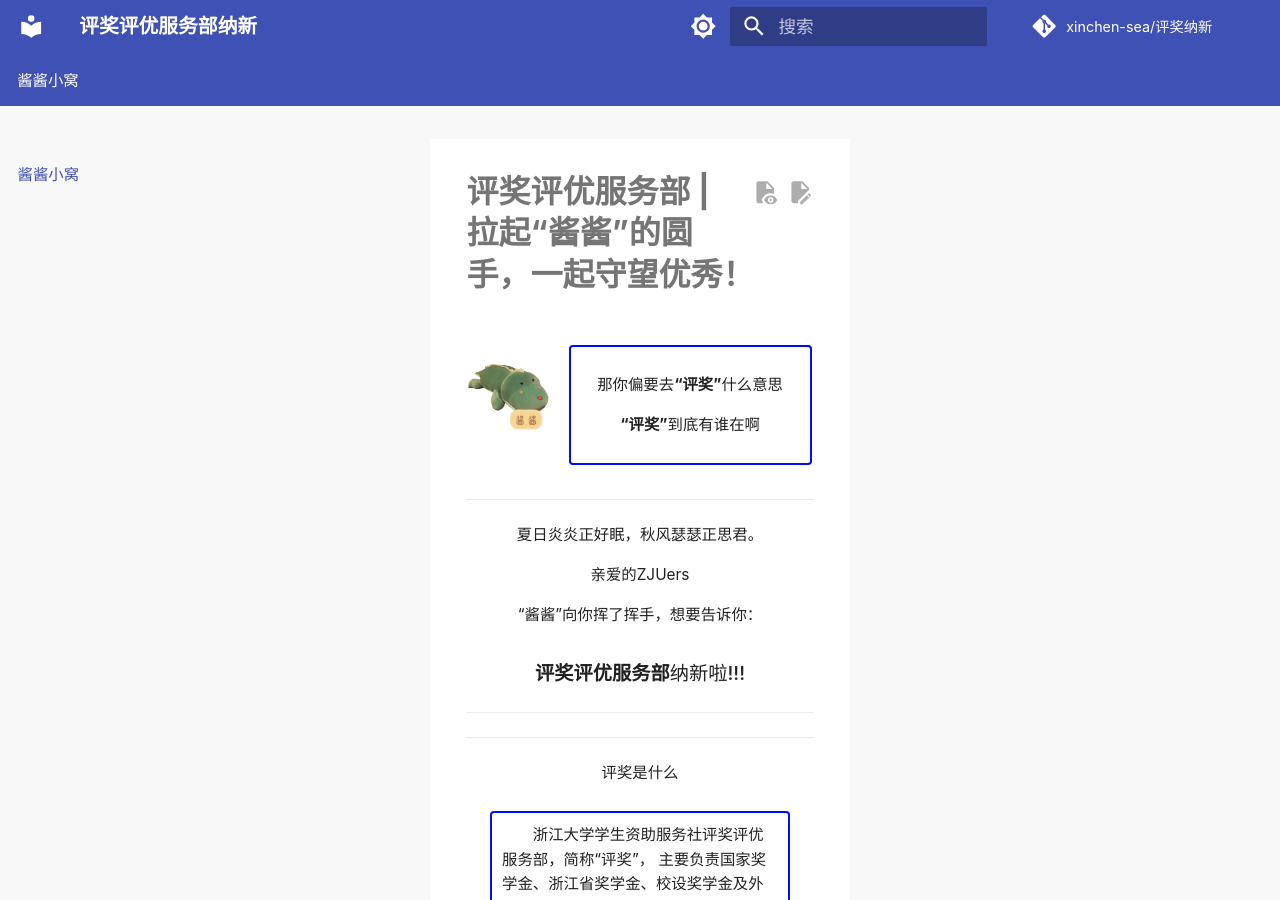
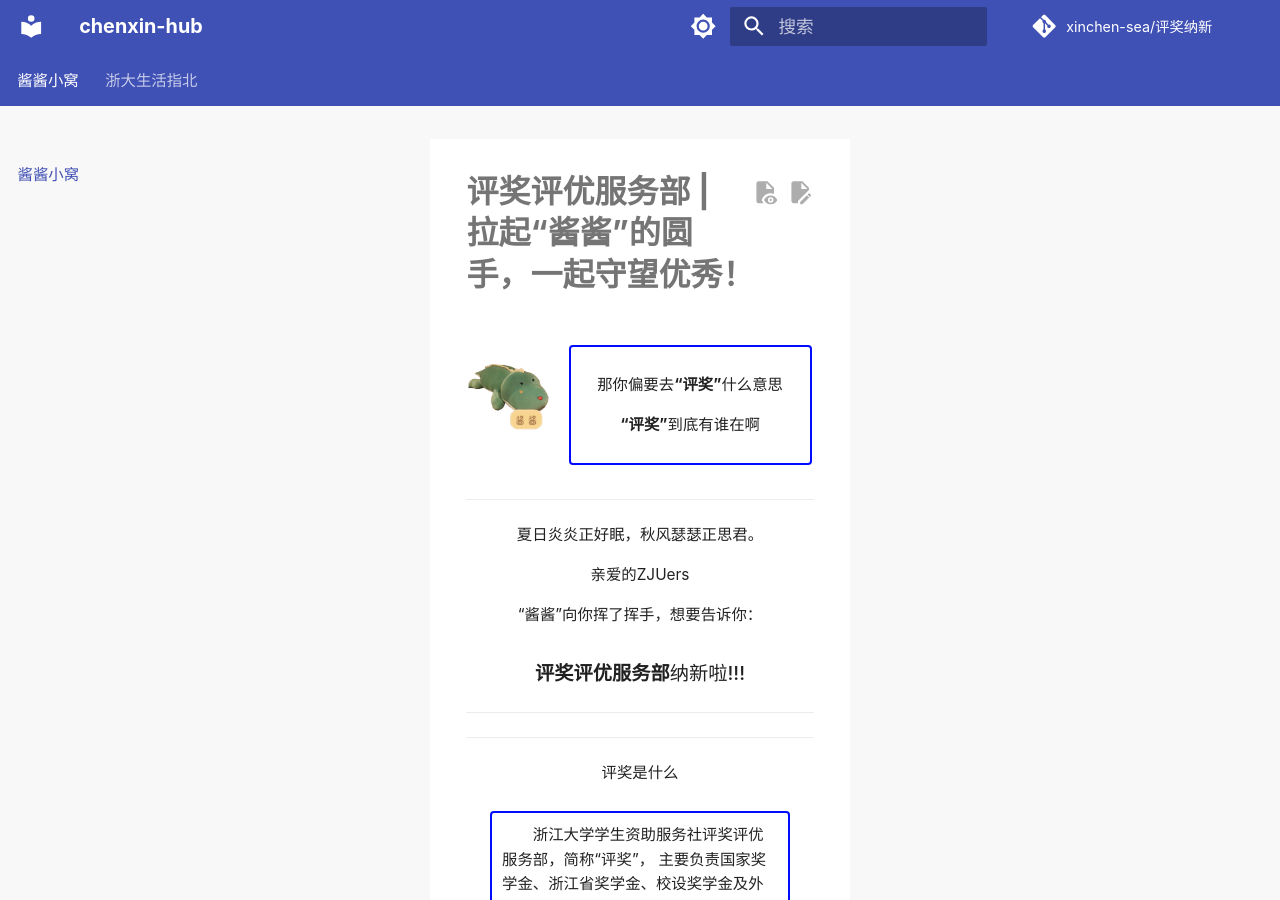
Before and after one commit to xinchen-sea/pingjiang-welcome, an MkDocs documentation site: the page built from docs/index.md, in a window 1280 px wide and 900 px high. Built offline with MkDocs 1.6.1 and Material for MkDocs 9.7.7, drawn with Linux system fonts in a browser that asks for light colours; plug-ins that fetch from the network failed and are left out; comment, search, counter and statistics services are not loaded.

Commit message:
Update mkdocs.yml

```diff
--- a/mkdocs.yml
+++ b/mkdocs.yml
@@ -1,7 +1,7 @@
 
 
 #info(信息),truism(陈词滥调 /老生常谈 / 真理)
-site_name: 评奖评优服务部纳新
+site_name: chenxin-hub
 site_author: xinchen-sea
 site_description: 欢迎来到酱酱小窝
 site_url: "https://xinchen-sea.github.io/pingjiang-welcome/"
@@ -195,4 +195,4 @@ extra_css:
 
 nav:
   - 酱酱小窝: index.md
-#  - 浙大生活指北: zhibei.md
+  - 浙大生活指北: zhibei.md
```
